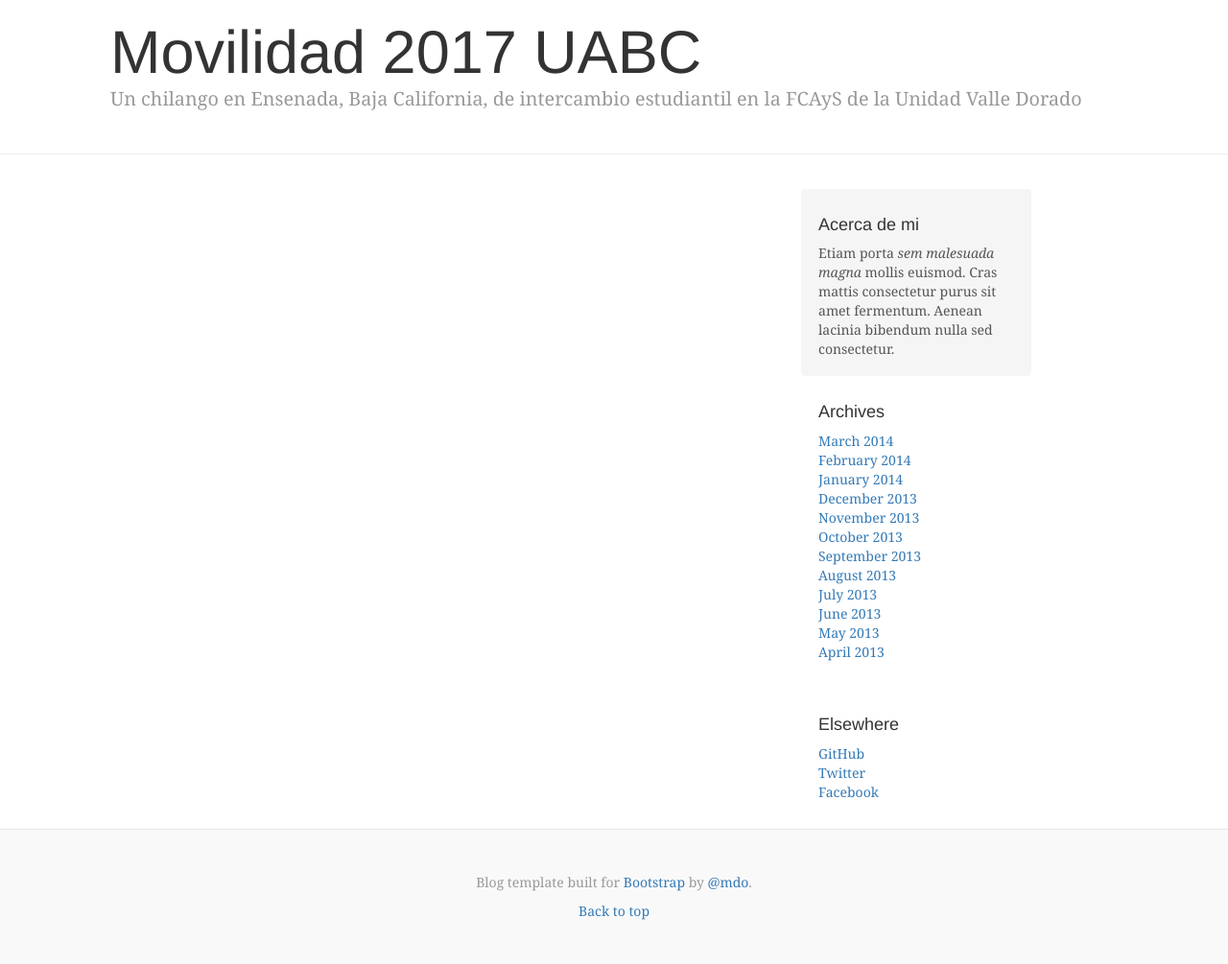
After one commit to wolfgang-ivan/uabc-movilidad-2017, a Django app: template blog/templates/blog/base.html in a window 1280 px wide. The commit adds this page. Shown: the whole page at 96% size. Run offline with Django 3.2, Linux system fonts and the light colour scheme; the template is opened without the code that fills it, so the values that code supplies are empty; some libraries are stand-ins or nearby versions.

Commit message:
Se creo base.html y las vistas y controladores (MVC)

```diff
--- /dev/null
+++ b/blog/static/css/blog.css
@@ -0,0 +1,170 @@
+/*
+ * Globals
+ */
+
+@media (min-width: 48em) {
+  html {
+    font-size: 18px;
+  }
+}
+
+body {
+  font-family: Georgia, "Times New Roman", Times, serif;
+  color: #555;
+}
+
+h1,
+.h1,
+h2,
+.h2,
+h3,
+.h3,
+h4,
+.h4,
+h5,
+.h5,
+h6,
+.h6 {
+  font-family: "Helvetica Neue", Helvetica, Arial, sans-serif;
+  font-weight: 400;
+  color: #333;
+}
+
+
+/*
+ * Override Bootstrap's default container.
+ */
+
+.container {
+  max-width: 60rem;
+}
+
+
+/*
+ * Masthead for nav
+ */
+
+.blog-masthead {
+  margin-bottom: 3rem;
+  background-color: #428bca;
+  box-shadow: inset 0 -.1rem .25rem rgba(0,0,0,.1);
+}
+
+/* Nav links */
+.nav-link {
+  position: relative;
+  padding: 1rem;
+  font-weight: 500;
+  color: #cdddeb;
+}
+.nav-link:hover,
+.nav-link:focus {
+  color: #fff;
+  background-color: transparent;
+}
+
+/* Active state gets a caret at the bottom */
+.nav-link.active {
+  color: #fff;
+}
+.nav-link.active::after {
+  position: absolute;
+  bottom: 0;
+  left: 50%;
+  width: 0;
+  height: 0;
+  margin-left: -.3rem;
+  vertical-align: middle;
+  content: "";
+  border-right: .3rem solid transparent;
+  border-bottom: .3rem solid;
+  border-left: .3rem solid transparent;
+}
+
+
+/*
+ * Blog name and description
+ */
+
+.blog-header {
+  padding-bottom: 1.25rem;
+  margin-bottom: 2rem;
+  border-bottom: .05rem solid #eee;
+}
+.blog-title {
+  margin-bottom: 0;
+  font-size: 2rem;
+  font-weight: 400;
+}
+.blog-description {
+  font-size: 1.1rem;
+  color: #999;
+}
+
+@media (min-width: 40em) {
+  .blog-title {
+    font-size: 3.5rem;
+  }
+}
+
+
+/*
+ * Main column and sidebar layout
+ */
+
+/* Sidebar modules for boxing content */
+.sidebar-module {
+  padding: 1rem;
+}
+.sidebar-module-inset {
+  padding: 1rem;
+  background-color: #f5f5f5;
+  border-radius: .25rem;
+}
+.sidebar-module-inset p:last-child,
+.sidebar-module-inset ul:last-child,
+.sidebar-module-inset ol:last-child {
+  margin-bottom: 0;
+}
+
+
+/* Pagination */
+.blog-pagination {
+  margin-bottom: 4rem;
+}
+.blog-pagination > .btn {
+  border-radius: 2rem;
+}
+
+
+/*
+ * Blog posts
+ */
+
+.blog-post {
+  margin-bottom: 4rem;
+}
+.blog-post-title {
+  margin-bottom: .25rem;
+  font-size: 2.5rem;
+}
+.blog-post-meta {
+  margin-bottom: 1.25rem;
+  color: #999;
+}
+
+
+/*
+ * Footer
+ */
+
+.blog-footer {
+  padding: 2.5rem 0;
+  color: #999;
+  text-align: center;
+  background-color: #f9f9f9;
+  border-top: .05rem solid #e5e5e5;
+}
+.blog-footer p:last-child {
+  margin-bottom: 0;
+}
--- /dev/null
+++ b/blog/templates/blog/base.html
@@ -0,0 +1,94 @@
+{% load staticfiles %}
+<html>
+  <head>
+    <meta charset="utf-8">
+    <meta name="viewport" content="width=device-width, initial-scale=1, shrink-to-fit=no">
+    <meta name="description" content="">
+    <meta name="author" content="">
+
+    <title>Movilidad 2017</title>
+
+    <!-- Bootstrap core CSS -->
+    <link href="https://maxcdn.bootstrapcdn.com/bootstrap/3.3.7/css/bootstrap.min.css" rel="stylesheet" integrity="sha384-BVYiiSIFeK1dGmJRAkycuHAHRg32OmUcww7on3RYdg4Va+PmSTsz/K68vbdEjh4u" crossorigin="anonymous">
+
+    <!-- Custom styles for this template -->
+    <link rel="stylesheet" href="{% static 'css/blog.css' %}">
+  </head>
+
+  <body>
+
+    <header>
+      <!--<div class="blog-masthead">
+        <div class="container">
+          <nav class="nav">
+            <a class="nav-link active" href="#">Home</a>
+            <a class="nav-link" href="#">New features</a>
+            <a class="nav-link" href="#">Press</a>
+            <a class="nav-link" href="#">New hires</a>
+            <a class="nav-link" href="#">About</a>
+          </nav>
+        </div>
+      </div>-->
+
+      <div class="blog-header">
+        <div class="container">
+          <h1 class="blog-title">Movilidad 2017 UABC</h1>
+          <p class="lead blog-description">Un chilango en Ensenada, Baja California, de intercambio estudiantil en la FCAyS de la Unidad Valle Dorado</p>
+        </div>
+      </div>
+    </header>
+
+    <main role="main" class="container">
+      <div class="row">
+        <div class="col-sm-8 blog-main">
+
+          {% block content %}
+          {% endblock %}
+
+        </div> <!-- /.blog-main -->
+
+        <aside class="col-sm-3 ml-sm-auto blog-sidebar">
+          <div class="sidebar-module sidebar-module-inset">
+            <h4>Acerca de mi</h4>
+            <p>Etiam porta <em>sem malesuada magna</em> mollis euismod. Cras mattis consectetur purus sit amet fermentum. Aenean lacinia bibendum nulla sed consectetur.</p>
+          </div>
+          <div class="sidebar-module">
+            <h4>Archives</h4>
+            <ol class="list-unstyled">
+              <li><a href="#">March 2014</a></li>
+              <li><a href="#">February 2014</a></li>
+              <li><a href="#">January 2014</a></li>
+              <li><a href="#">December 2013</a></li>
+              <li><a href="#">November 2013</a></li>
+              <li><a href="#">October 2013</a></li>
+              <li><a href="#">September 2013</a></li>
+              <li><a href="#">August 2013</a></li>
+              <li><a href="#">July 2013</a></li>
+              <li><a href="#">June 2013</a></li>
+              <li><a href="#">May 2013</a></li>
+              <li><a href="#">April 2013</a></li>
+            </ol>
+          </div>
+          <div class="sidebar-module">
+            <h4>Elsewhere</h4>
+            <ol class="list-unstyled">
+              <li><a href="#">GitHub</a></li>
+              <li><a href="#">Twitter</a></li>
+              <li><a href="#">Facebook</a></li>
+            </ol>
+          </div>
+        </aside><!-- /.blog-sidebar -->
+
+      </div><!-- /.row -->
+    </main><!-- /.container -->
+
+    <footer class="blog-footer">
+      <p>Blog template built for <a href="https://getbootstrap.com/">Bootstrap</a> by <a href="https://twitter.com/mdo">@mdo</a>.</p>
+      <p>
+        <a href="#">Back to top</a>
+      </p>
+    </footer>
+
+  </body>
+
+</html>
--- a/blog/urls.py
+++ b/blog/urls.py
@@ -3,4 +3,5 @@ from . import views
 
 urlpatterns = [
 	url(r'^$', views.post_list),
+	url(r'^post/(?P<pk>\d+)/$', views.post_detail, name='post_detail'),
 ]
--- a/blog/views.py
+++ b/blog/views.py
@@ -1,7 +1,11 @@
-from django.shortcuts import render
+from django.shortcuts import render, get_object_or_404
 from django.utils import timezone
 from .models import Post
 
 def post_list(request):
 	posts = Post.objects.filter(published_date__lte=timezone.now()).order_by('published_date')
 	return render(request, 'blog/post_list.html', {'posts': posts})
+
+def post_detail(request, pk):
+	post = get_object_or_404(Post, pk=pk)
+	return render(request, 'blog/post_detail.html', {'post': post})
```
Also changed, not shown: blog/templates/blog/post_detail.html (added, +13 -0 lines), blog/templates/blog/post_list.html (+11 -34 lines).
